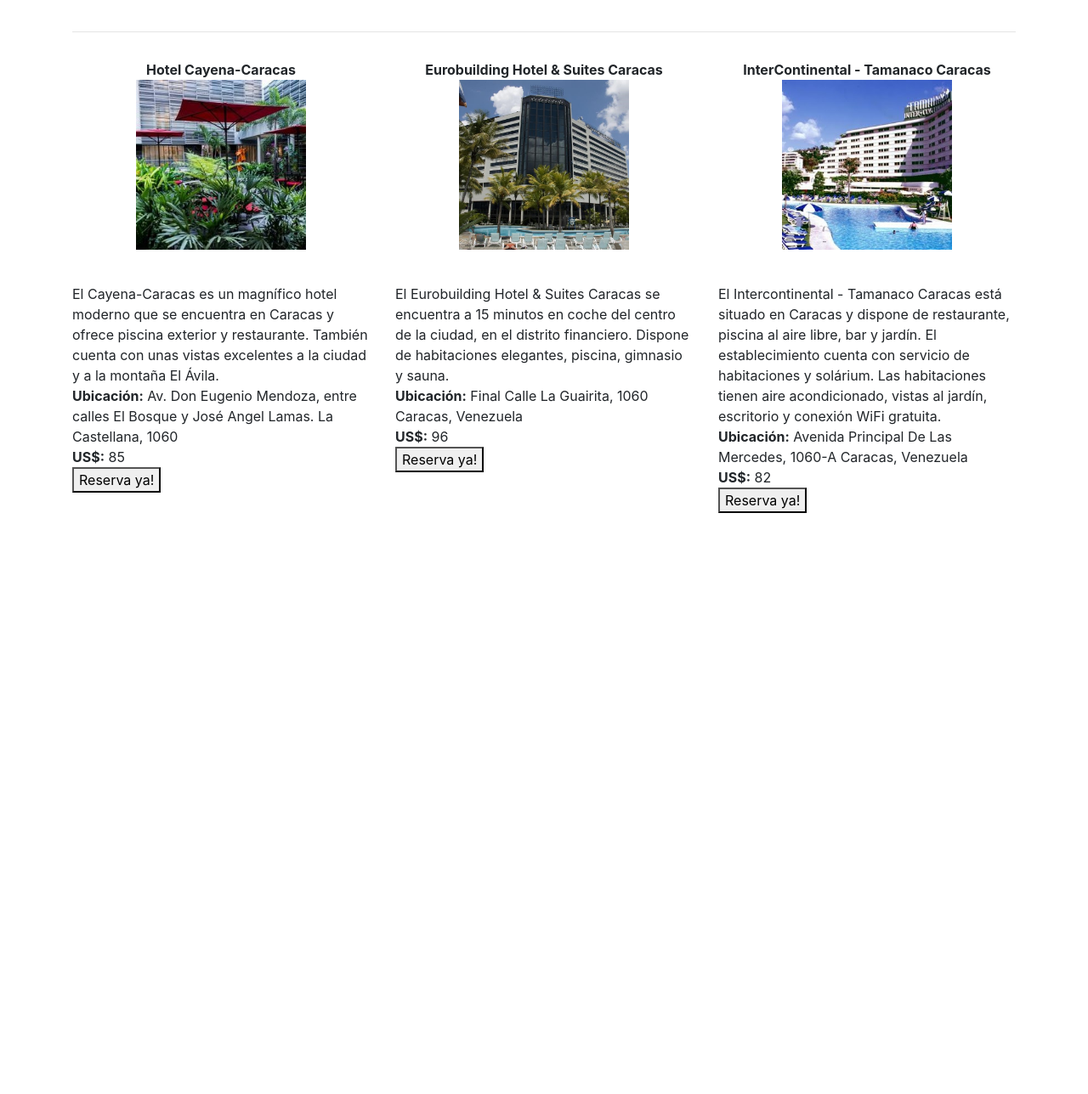
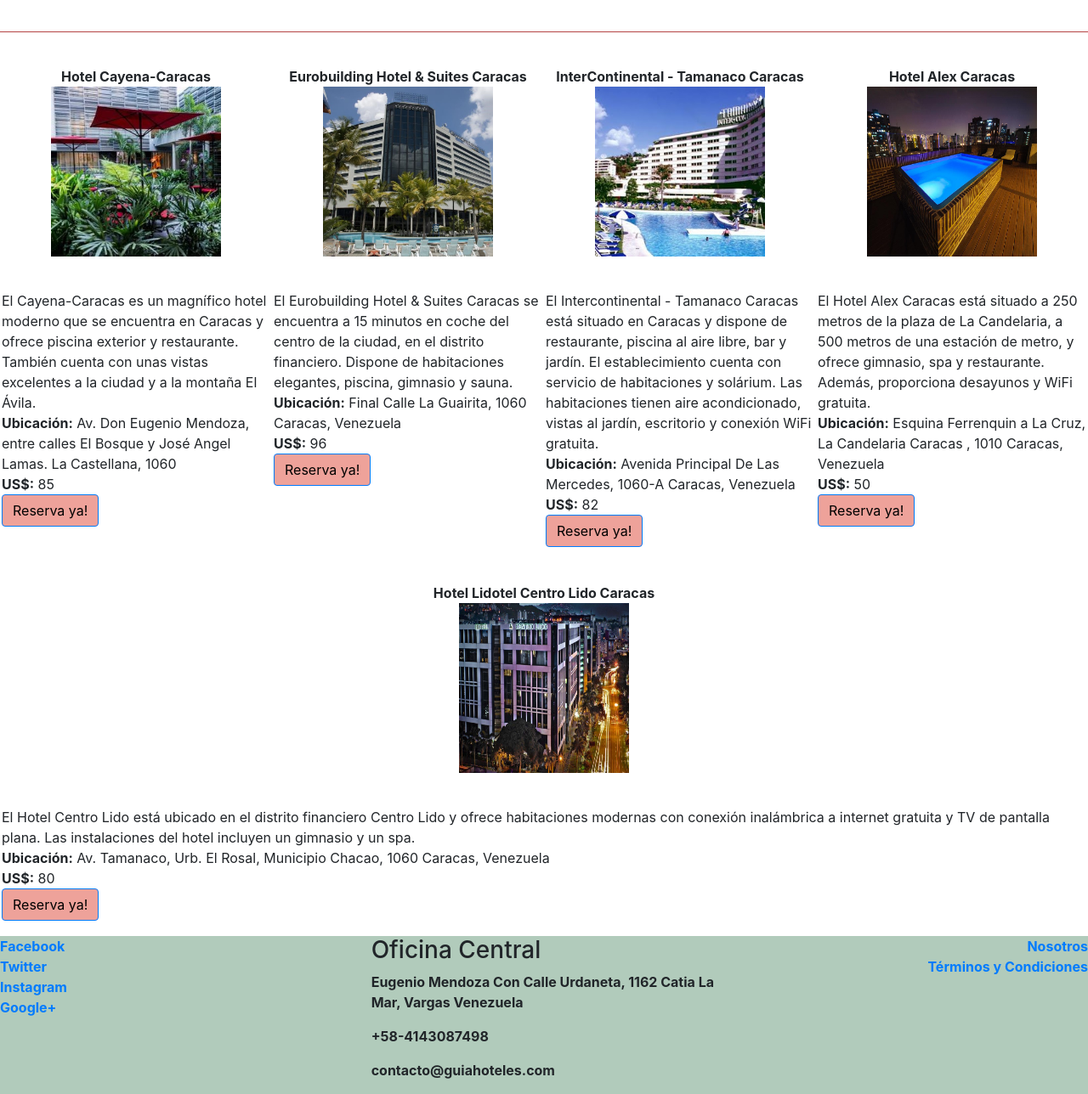
Before and after one commit to GeGonzalez10/Guia-de-Hoteles, a website: page index.html in a window 1280 px wide. Shown: the part 398-1686 px from the top of the page at 85% size. Before the commit the page ends 1034 px from the top, so only its background shows below. Drawn offline with nearby package versions, Linux system fonts and the light colour scheme.

Commit message:
Agregamos el footer y estilos implementando Flex

```diff
--- /dev/null
+++ b/css/main.css
@@ -0,0 +1,29 @@
+.jumbotron
+{
+background-color: #c94c4c;
+color: white;
+}
+footer
+{
+  padding: 10 px 10 px 0 10 px;
+  background-color: #b1cbbb;
+  margin-bottom: 0px;
+  margin-top: 10 px;
+}
+.btn
+{
+  background-color: #eea29a;
+  color: black;
+}
+hr{background-color: #c94c4c;}
+.card-hotel
+{
+  flex: 1 300px;
+  margin-top: 6px;
+  padding: 2px 2px 2px 2px;
+}
+
+.btn-reserva
+{
+
+}
--- a/index.html
+++ b/index.html
@@ -7,7 +7,7 @@
 
       <!-- Bootstrap CSS -->
       <link rel="stylesheet" href="node_modules/bootstrap/dist/css/bootstrap.min.css">
-
+  <link rel="stylesheet" href="css/main.css">
       <title>Guía Hoteles</title>
     </head>
     <body>
@@ -21,42 +21,84 @@
         <div class="col-sm-4"><p><h3>En nuestra Guía Encontraras</h3>Todo para que cuentes con la información Necesaria para tomar la difícil decisión de qué es lo que quieres para vacacionar.</p></div>
          <div class="col-sm-4"><p><h3>Conoce más Acerca de</h3>Habitaciones, Servicios,Ubicación,Restaurantes y Mas.</p></div>
      </div>
+   </div>
     <br> <hr>
-    <div class="row mb-3">
-     <div class="col-md-4">
+    <div class="d-flex flex-wrap">
+       <div class="card-hotel">
        <p> <center> <strong>Hotel Cayena-Caracas</strong><br> <img src="Imagenes/cayena-caracas.jpg" alt="Imagen de Hotel Cayena-Caracas" width="200" height="200"> </center> <br> </p>
        <p> El Cayena-Caracas es un magnífico hotel moderno que se encuentra en Caracas y ofrece piscina exterior y restaurante. También cuenta con unas vistas excelentes a la ciudad y a la montaña El Ávila.
        <br><strong>Ubicación:</strong> Av. Don Eugenio Mendoza, entre calles El Bosque y José Angel Lamas. La Castellana, 1060
        <br> <strong>US$:</strong> 85
-<br><button name="reservar">Reserva ya!</button>
+       <br><button class="btn btn-primary btn-reserva">Reserva ya!</button>
         </p>
       </div>
 
-     <div class="col-md-4">
+       <div class="card-hotel">
        <p> <center> <strong>Eurobuilding Hotel & Suites Caracas</strong><br> <img src="Imagenes/eurobuilding.jpg" alt="Imagen de Eurobuilding Hotel & Suites Caracas" width="200" height="200"> </center> <br> </p>
        <p>El Eurobuilding Hotel & Suites Caracas se encuentra a 15 minutos en coche del centro de la ciudad, en el distrito financiero. Dispone de habitaciones elegantes, piscina, gimnasio y sauna.
        <br><strong>Ubicación:</strong> Final Calle La Guairita, 1060 Caracas, Venezuela
        <br> <strong>US$:</strong> 96
-     <br><button name="reservar">Reserva ya!</button>
+       <br><button class="btn btn-primary btn-reserva">Reserva ya!</button>
          </p>
       </div>
 
-   <div class="col-md-4"><p> <center> <strong>InterContinental - Tamanaco Caracas</strong><br> <img src="Imagenes/intercontinental.jpg" alt="Imagen de InterContinental - Tamanaco Caracas" width="200" height="200"> </center> <br> </p>
+     <div class="card-hotel"><p>
+       <center> <strong>InterContinental - Tamanaco Caracas</strong><br> <img src="Imagenes/intercontinental.jpg" alt="Imagen de InterContinental - Tamanaco Caracas" width="200" height="200"> </center> <br> </p>
        <p> El Intercontinental - Tamanaco Caracas está situado en Caracas y dispone de restaurante, piscina al aire libre, bar y jardín. El establecimiento cuenta con servicio de habitaciones y solárium. Las habitaciones tienen aire acondicionado, vistas al jardín, escritorio y conexión WiFi gratuita.
        <br><strong>Ubicación:</strong> Avenida Principal De Las Mercedes, 1060-A Caracas, Venezuela
        <br><strong>US$:</strong> 82
-     <br><button name="reservar">Reserva ya!</button>
+       <br><button class="btn btn-primary btn-reserva">Reserva ya!</button>
 
        </p>
+     </div>
 
+    <div class="card-hotel">
+      <p> <center> <strong>Hotel Alex Caracas</strong><br> <img src="Imagenes/alex.jpg" alt="Imagen de Hotel Alex Caracas" width="200" height="200"> </center> <br> </p>
+      <p>El Hotel Alex Caracas está situado a 250 metros de la plaza de La Candelaria, a 500 metros de una estación de metro, y ofrece gimnasio, spa y restaurante. Además, proporciona desayunos y WiFi gratuita.
+      <br><strong>Ubicación:</strong> Esquina Ferrenquin a La Cruz, La Candelaria Caracas , 1010 Caracas, Venezuela
+      <br> <strong>US$:</strong> 50
+      <br><button class="btn btn-primary btn-reserva">Reserva ya!</button>
+       </p>
     </div>
+
+    <div class="card-hotel">  <p> <center> <strong>Hotel Lidotel Centro Lido Caracas</strong><br> <img src="Imagenes/lidotel.jpg" alt="Imagen de Lidotel Centro Lido Caracas" width="200" height="200"> </center> <br> </p>
+      <p>El Hotel Centro Lido está ubicado en el distrito financiero Centro Lido y ofrece habitaciones modernas con conexión inalámbrica a internet gratuita y TV de pantalla plana. Las instalaciones del hotel incluyen un gimnasio y un spa.
+      <br><strong>Ubicación:</strong> Av. Tamanaco, Urb. El Rosal, Municipio Chacao, 1060 Caracas, Venezuela
+      <br> <strong>US$:</strong> 80
+      <br><button class="btn btn-primary btn-reserva">Reserva ya!</button>
+       </p>
     </div>
   </div>
 
+  <footer>
+    <div class="row">
+    <div class="col-sm-4 d-flex flex-column">
+   <a href="http://www.facebook.com"><strong>Facebook</strong> </a>
+   <a href="http://www.twitter.com"><strong>Twitter</strong> </a>
+   <a href="http://www.instagram.com"><strong>Instagram</strong> </a>
+   <a href="http://www.google.com"><strong>Google+</strong> </a>
+    </div>
+  <div class="col-sm-4">
+    <address>
+      <h3>Oficina Central</h3>
+      <strong><p>Eugenio Mendoza Con Calle Urdaneta, 1162 Catia La Mar, Vargas Venezuela</p>
+      <p>+58-4143087498</p>
+      <p>contacto@guiahoteles.com</p>
+      </strong>
+    </address>
+  </div>
+
+  <div class="col-sm-4 d-flex flex-column align-items-end">
+  <a href="http://www.facebook.com"><strong>Nosotros</strong></a>
+  <a href="http://www.twitter.com"><strong>Términos y Condiciones</strong></a>
+  </div>
+  </div>
+  </footer>
       <!-- Optional JavaScript -->
       <!-- jQuery first, then Popper.js, then Bootstrap JS -->
       <script src="node_modules/jquery/dist/jquery.min.js"></script>
         <script src="node_modules/popper.js/dist/popper.min.js"></script>
       <script src="node_modules/bootstrap/dist/js/bootstrap.min.js"></script>
+
     </body>
   </html>
```
Also changed, not shown: Imagenes/alex.jpg (added), Imagenes/lidotel.jpg (added). Lines whose indentation alone changed are shown as unchanged.
